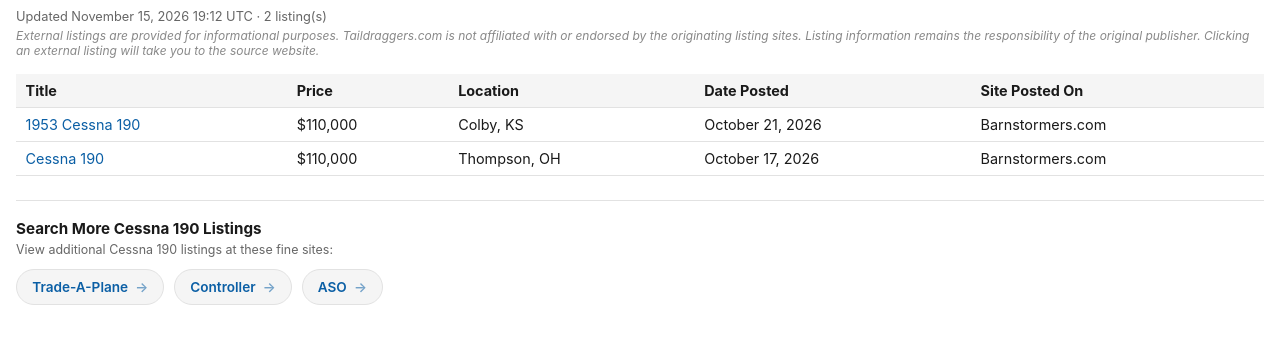
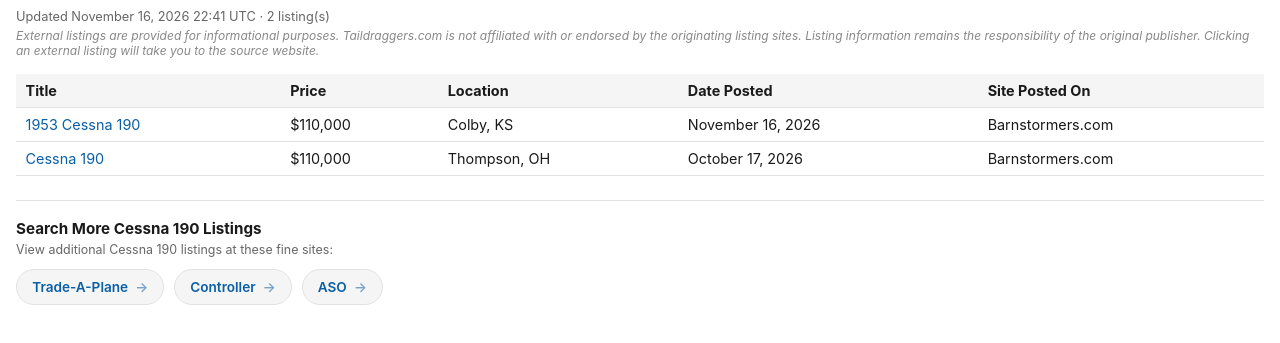
Before and after one commit to taildraggers/cessna-190-for-sale, a plain HTML site: page docs/index.html in a window 1280 px wide. Shown: the part 43-386 px from the top of the page. Drawn offline with Linux system fonts and the light colour scheme.

Commit message:
Update Cessna 190 listings (2026-11-16)

```diff
--- a/docs/index.html
+++ b/docs/index.html
@@ -76,14 +76,14 @@
 </head>
 <body>
   <h1>Other Cessna 190 Ads on the Web</h1>
-  <div class="updated">Updated November 15, 2026 19:12 UTC &middot; 2 listing(s)</div>
+  <div class="updated">Updated November 16, 2026 22:41 UTC &middot; 2 listing(s)</div>
   <div class="disclaimer">External listings are provided for informational purposes. Taildraggers.com is not affiliated with or endorsed by the originating listing sites. Listing information remains the responsibility of the original publisher. Clicking an external listing will take you to the source website.</div>
   <table>
     <thead>
       <tr><th>Title</th><th>Price</th><th>Location</th><th>Date Posted</th><th>Site Posted On</th></tr>
     </thead>
     <tbody>
-        <tr><td><a href="https://www.barnstormers.com/classified-2074104-1953-Cessna-190-494-SMOH.html" target="_blank" rel="noopener noreferrer">1953 Cessna 190</a></td><td>$110,000</td><td>Colby, KS</td><td>October 21, 2026</td><td>Barnstormers.com</td></tr>
+        <tr><td><a href="https://www.barnstormers.com/classified-2074104-1953-Cessna-190-494-SMOH.html" target="_blank" rel="noopener noreferrer">1953 Cessna 190</a></td><td>$110,000</td><td>Colby, KS</td><td>November 16, 2026</td><td>Barnstormers.com</td></tr>
         <tr><td><a href="https://www.barnstormers.com/classified-2074213-Cessna-190.html" target="_blank" rel="noopener noreferrer">Cessna 190</a></td><td>$110,000</td><td>Thompson, OH</td><td>October 17, 2026</td><td>Barnstormers.com</td></tr>
     </tbody>
   </table>
```
